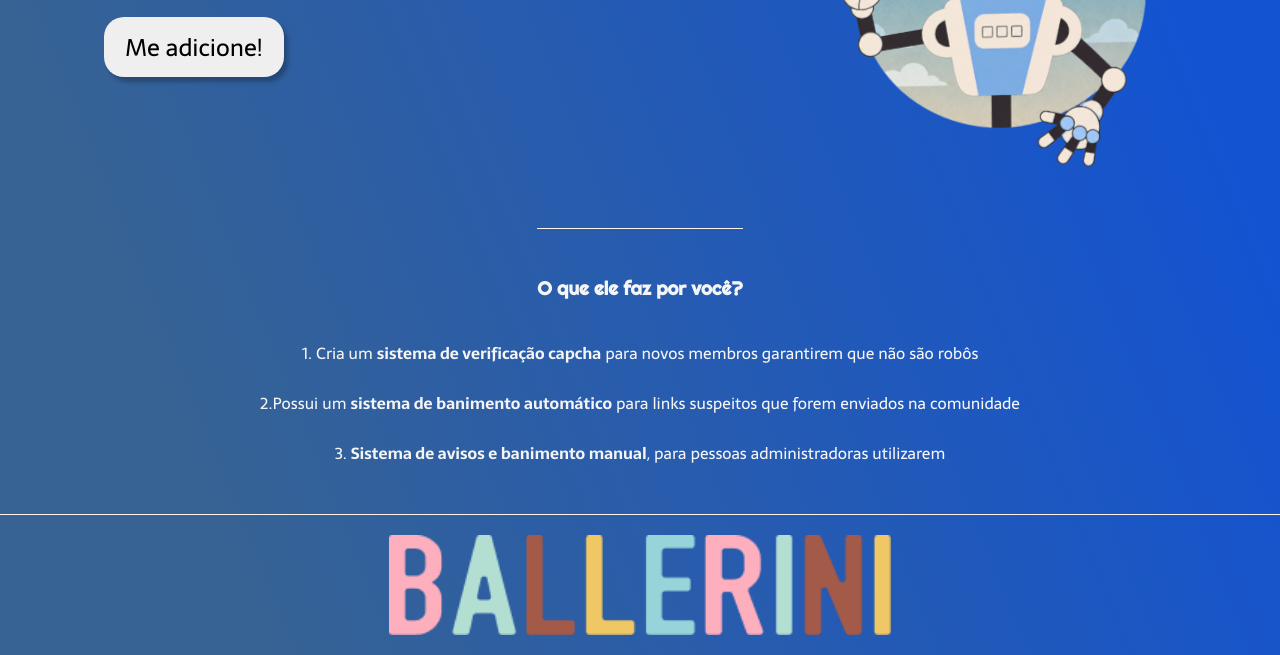
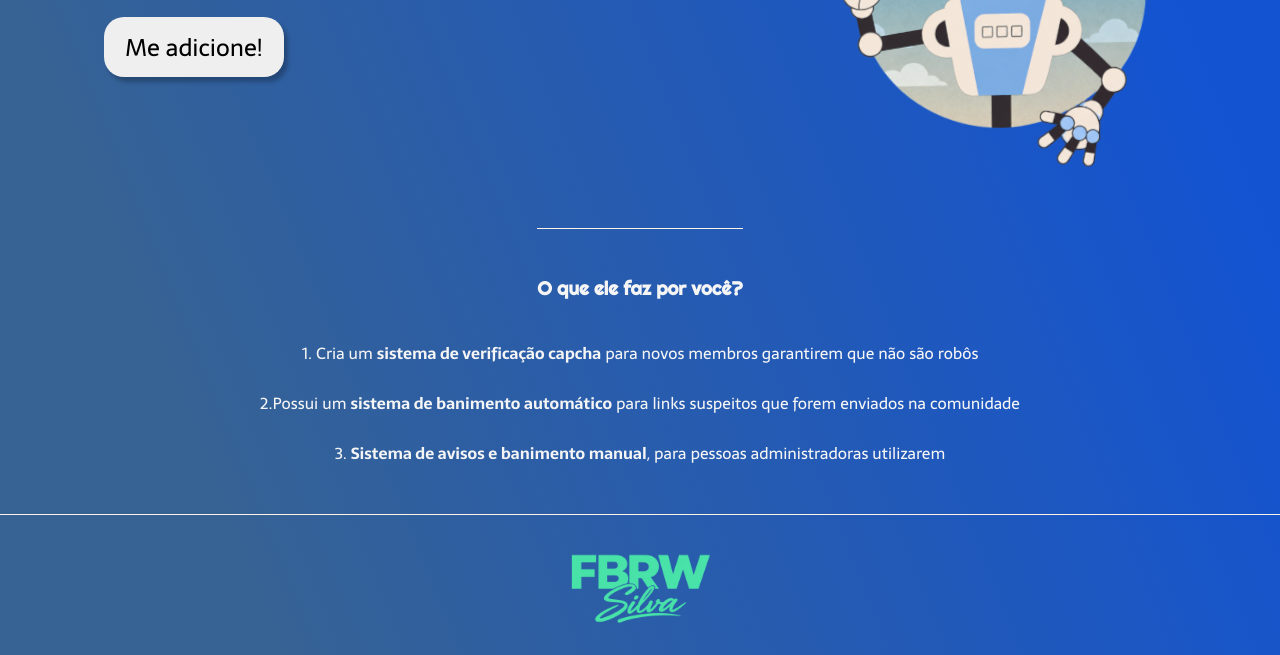
Before and after one commit to fbrw/bot, a plain HTML site: page index.html in a window 1280 px wide. Shown: the part 361-1016 px from the top of the page. Drawn offline with nearby package versions, Linux system fonts and the light colour scheme.

Commit message:
NOVA IMAGEM

```diff
--- a/index.html
+++ b/index.html
@@ -42,7 +42,7 @@
     </main>
 
     <footer class="rodape">
-        <img class="rodape-imagem" src="BALLERINI.png" alt="">
+        <img class="rodape-imagem" src="ChatGPT Image 2 de set. de 2026, 10_54_41.png" alt="">
     </footer>
 
     <script src="script.js"></script>
```
